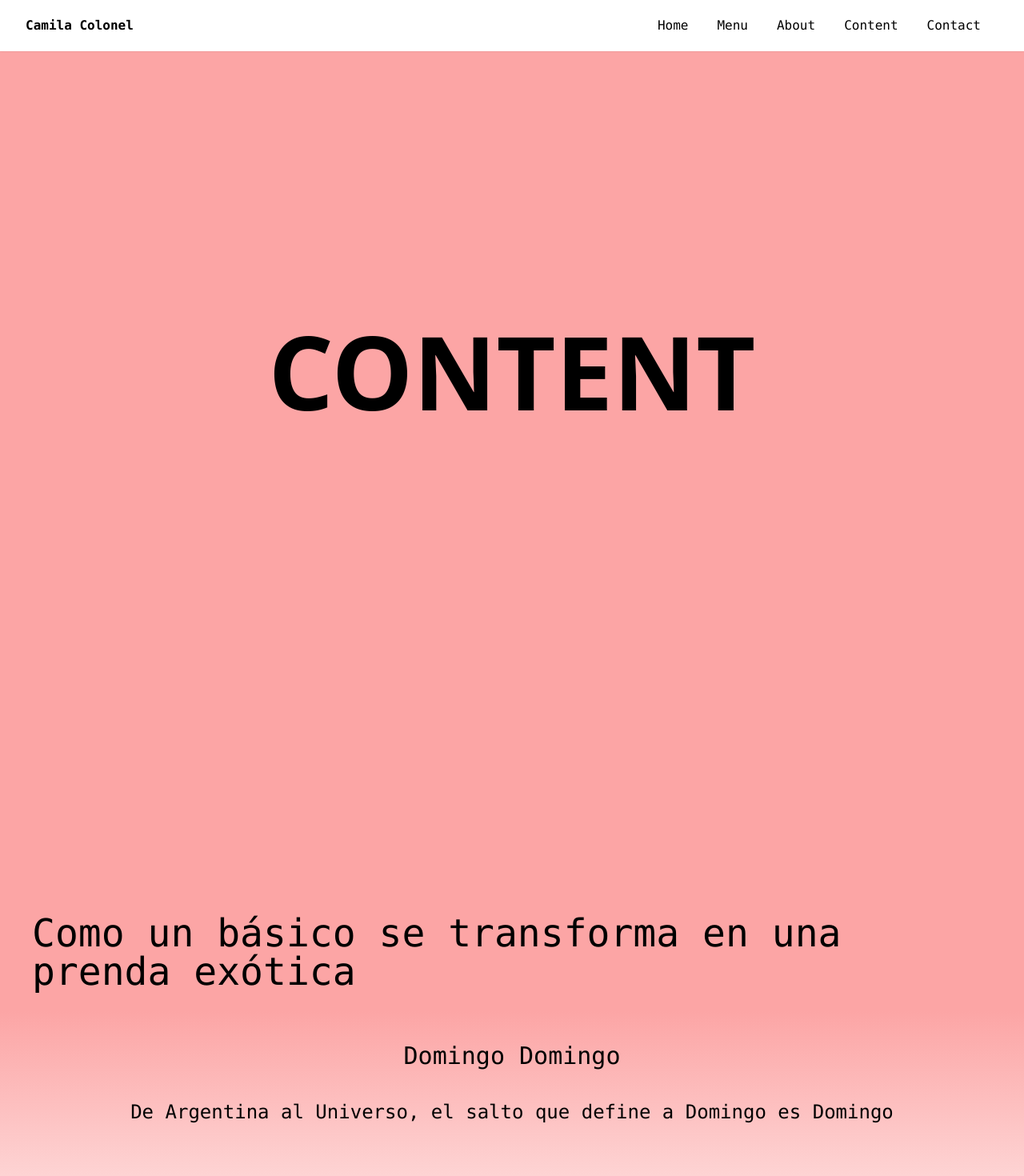
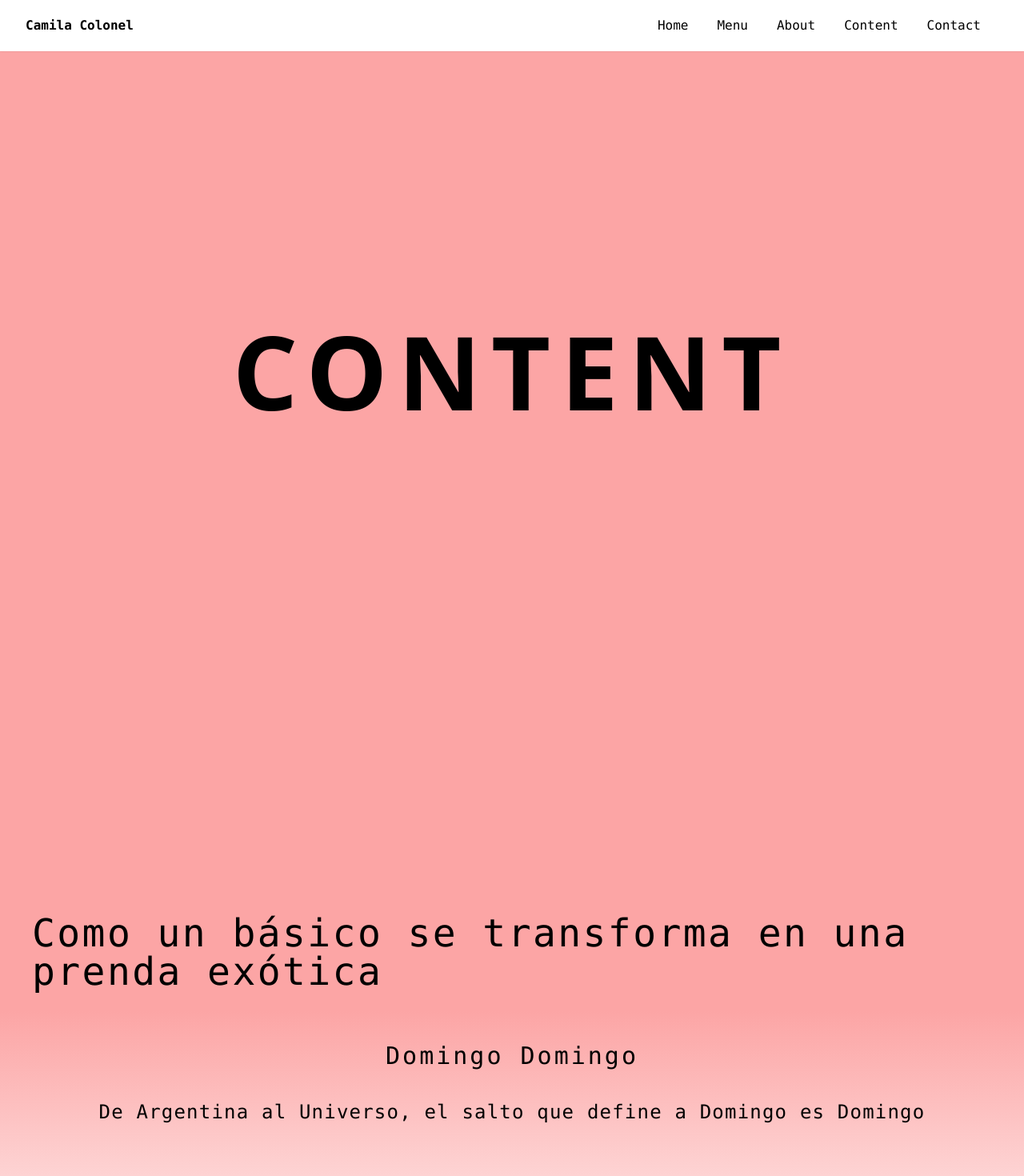
Before and after one commit to EcaCosca/BlogByCeCe, a React (Create React App) app: page /content in a window 1280 px wide. Shown: the top 1470 px of the page at 80% size. Built offline with nearby package versions, Linux system fonts and the light colour scheme.

Commit message:
Adding letter spacing in content heading element

```diff
--- a/src/components/Content.js
+++ b/src/components/Content.js
@@ -7,13 +7,13 @@ export const Content = () => {
     return (
         <div className='flex-col items-center'>
             <div className="h-screen flex justify-center items-center bg-red-300">
-                <h1 className="text-9xl uppercase font-black">Content</h1>
+                <h1 className="tracking-widest text-9xl uppercase font-black">Content</h1>
             </div>
             <div className="flex-col items-center font-mono">
             <div className="h-screen flex flex-col justify-center items-center bg-gradient-to-b from-red-300 via-red-300 to-transparent">
-                <h2 className="text-5xl mb-2 p-10">Como un básico se transforma en una prenda exótica</h2>
-                <h2 className="text-3xl mb-1 p-4">Domingo Domingo</h2>
-                <h4 className="text-2xl mb-1 p-4">De Argentina al Universo, el salto que define a Domingo es Domingo</h4>
+                <h2 className="tracking-wider text-5xl mb-2 p-10">Como un básico se transforma en una prenda exótica</h2>
+                <h2 className="tracking-widest text-3xl mb-1 p-4">Domingo Domingo</h2>
+                <h4 className="tracking-wider text-2xl mb-1 p-4">De Argentina al Universo, el salto que define a Domingo es Domingo</h4>
             </div>
             <div className="flex flex-col justify-center items-center mb-5">
                 <div className="flex flex-col-reverse lg:flex-row-reverse justify-around p-4">
```
